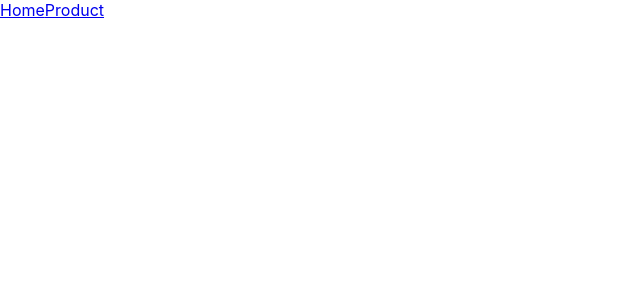
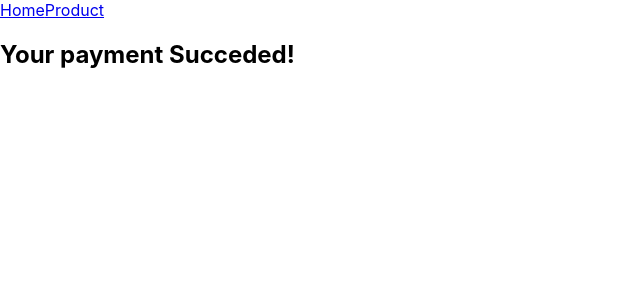
Before and after one commit to TuckerNemcek/my-store-client, a React (Create React App) app: page /success in a window 1280 px wide. Shown: the top 300 px of the page, without its empty margins (0-640 px from the left). Built offline with nearby package versions, Linux system fonts and the light colour scheme.

Commit message:
added a payment success screen

```diff
--- a/src/App.js
+++ b/src/App.js
@@ -7,6 +7,7 @@ import Navigation from './components/Navigation'
 import Home from './components/Home'
 import ProductsList from './components/ProductsList'
 import ProductDetail from './components/ProductDetail'
+import PaymentSuccess from './components/PaymentSuccess'
 
 
 function App() {
@@ -17,6 +18,7 @@ function App() {
                 <Route exact path='/' component={Home} />
                 <Route  exact path='/products' component={ProductsList} />
                 <Route  path ='/products/:id' component={ProductDetail} />
+                <Route  path ='/success' component={PaymentSuccess} />
             </Switch>
         </Router>
     )
--- /dev/null
+++ b/src/components/PaymentSuccess/index.js
@@ -0,0 +1,9 @@
+import React from 'react'
+
+const PaymentSuccess = () => {
+    return (
+        <h2>Your payment Succeded!</h2>
+    )
+}
+
+export default PaymentSuccess
```
